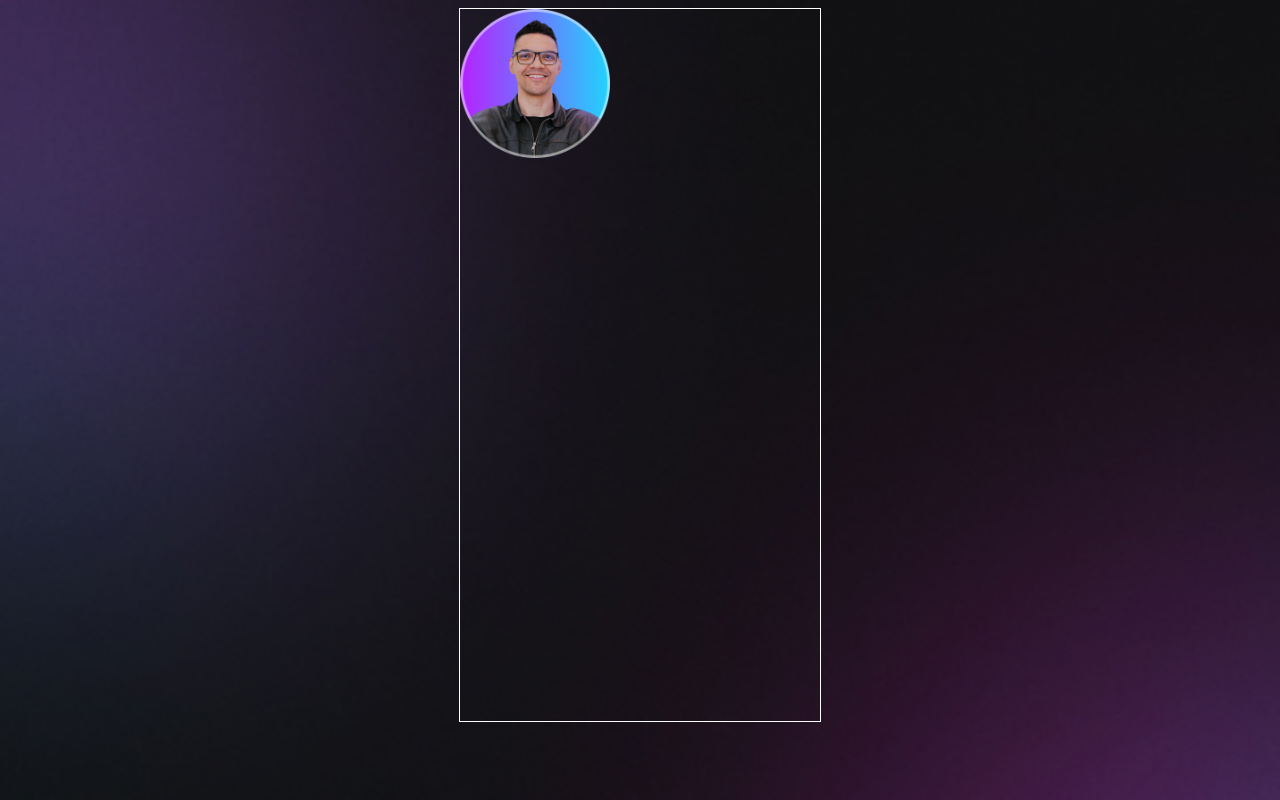
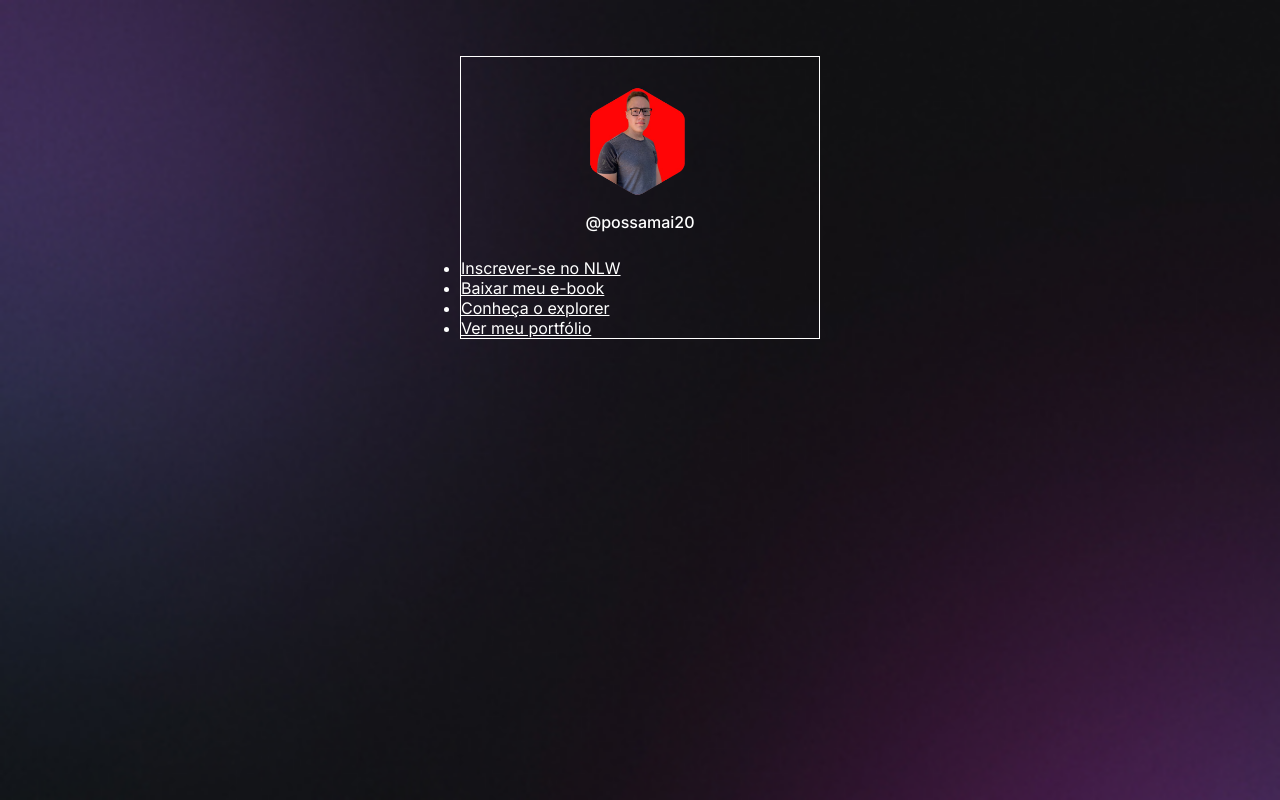
Before and after one commit to Daniel-Possamai/projetoDiscover, a plain HTML site: page index.html in a window 1280 px wide. Drawn offline with Linux system fonts and the light colour scheme.

Commit message:
Adicionado lista

```diff
--- a/index.html
+++ b/index.html
@@ -14,8 +14,23 @@
 
     <div id="container">
         <div id="profile">
-            <img src="./src/images/avatar.png" alt="imagem do perfil">
+            <img src="./src/images/imgPerson.png" alt="imagem do perfil">
+            <p>@possamai20</p>
         </div>
+        <ul>
+            <li>
+                <a href="#" target="_blank">Inscrever-se no NLW</a>
+            </li>
+            <li>
+                <a href="#" target="_blank">Baixar meu e-book</a>
+            </li>
+            <li>
+                <a href="#" target="_blank">Conheça o explorer</a>
+            </li>
+            <li>
+                <a href="#" target="_blank">Ver meu portfólio</a>
+            </li>
+        </ul>
     </div>
 
 
--- a/src/css/reset.css
+++ b/src/css/reset.css
@@ -0,0 +1,5 @@
+*{
+    margin: 0;
+    padding: 0;
+    box-sizing: border-box;
+}
--- a/src/css/style.css
+++ b/src/css/style.css
@@ -2,13 +2,30 @@ body{
     background: url(../images/bg-mobile.jpg) no-repeat top center/cover;
 }
 
+body *{
+    font-family: "Inter", sans-serif;
+    color: #ffffff;
+}
+
 #container{
     width: 360px;
-    height: 712px;
     border: 1px solid #fff;
-    margin: auto;
+    margin: 56px auto auto auto;
+}
+
+#profile{
+    padding: 24px;
+    display: flex;
+    align-items: center;
+    flex-direction: column;
+    gap: 8px;
+}
+
+#profile p{
+    font-weight: 500;
+    line-height: 24px;
 }
 
 #profile img{
-    width: 150px;
+    width: 112px;
 }
```
Also changed, not shown: src/images/imgPerson.png (added), src/images/personlighht.png (added).
